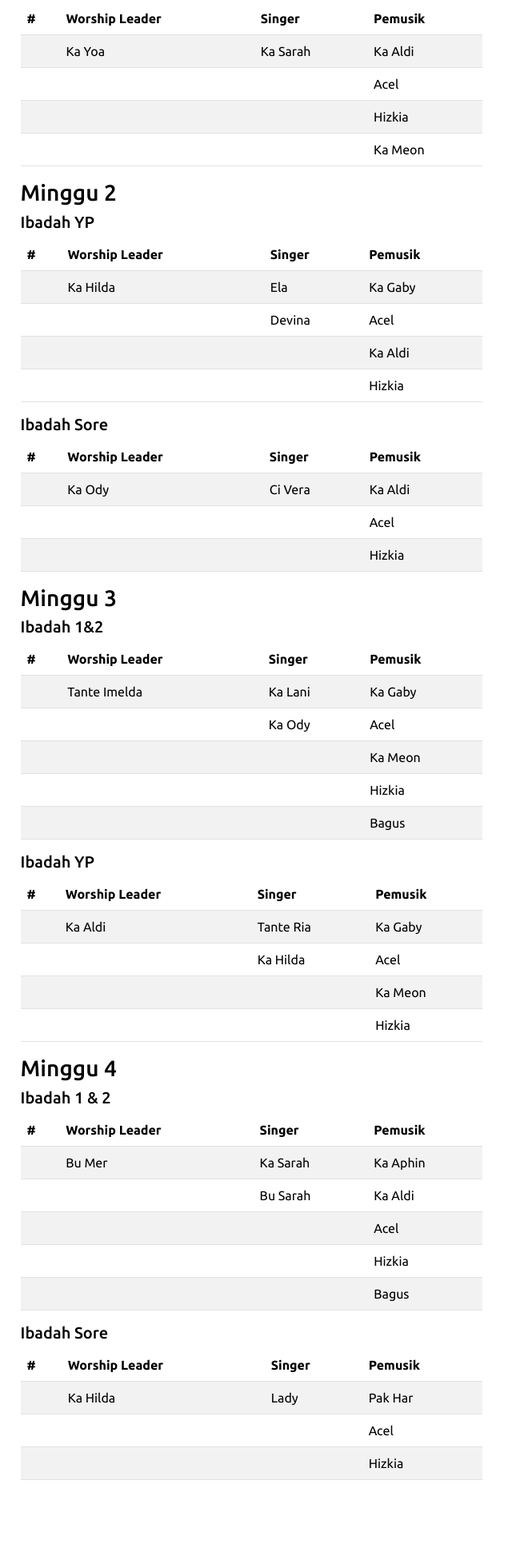
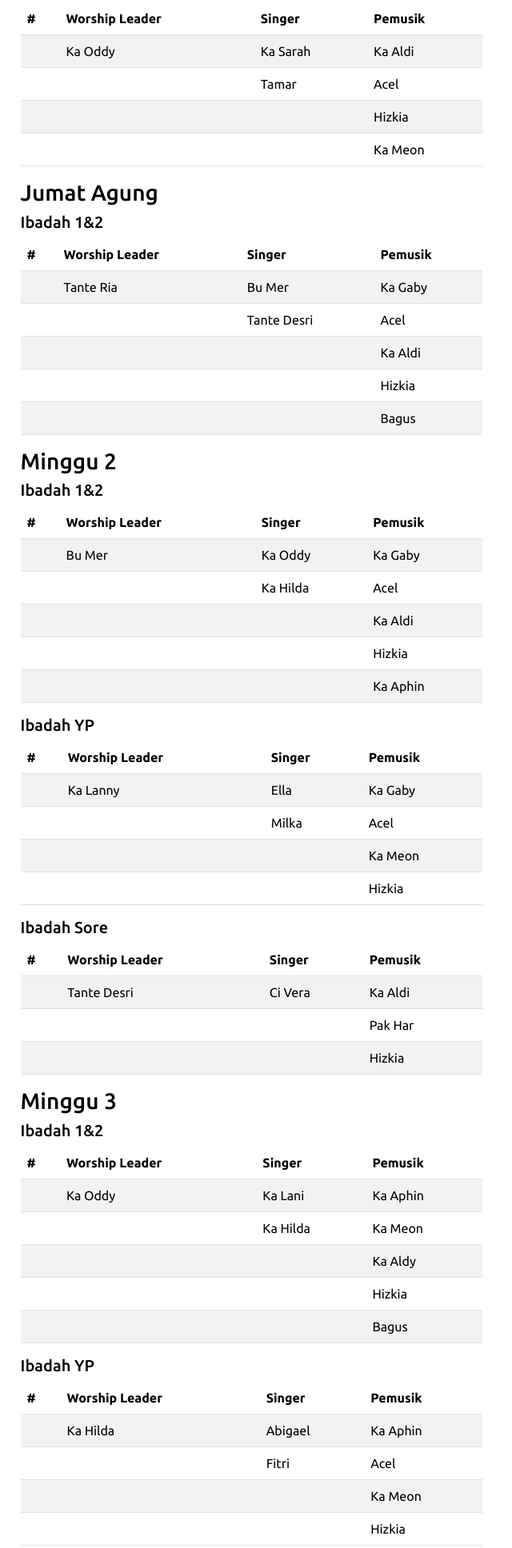
Before and after one commit to HizkiaHarianja/jadwal-imus, a plain HTML site: page index.html in a window 1280 px wide. Shown: the part 545-2481 px from the top of the page at 80% size, without its empty margins (0-640 px from the left). Before the commit the page ends 2396 px from the top, so only its background shows below. Drawn offline with nearby package versions, Linux system fonts and the light colour scheme; a script that the page names is missing.

Commit message:
update jadwal bulan april

```diff
--- a/index.html
+++ b/index.html
@@ -43,14 +43,14 @@
                 <tbody>
                   <tr>
                     <th scope="row"></th>
-                    <td>Tante Desri</td>
+                    <td>Tante Imelda</td>
                     <td>Tante Kris</td>
                     <td>Pak Har</td>
                   </tr>
                   <tr>
                     <th scope="row"></th>
                     <td></td>
-                    <td>Ka Yoa</td>
+                    <td>Tante Martha</td>
                     <td>Acel</td>
                   </tr>
                   <tr>
@@ -90,14 +90,14 @@
                 <tbody>
                   <tr>
                     <th scope="row"></th>
-                    <td>Ka Yoa</td>
+                    <td>Ka Oddy</td>
                     <td>Ka Sarah</td>
                     <td>Ka Aldi</td>
                   </tr>
                   <tr>
                     <th scope="row"></th>
                     <td></td>
-                    <td></td>
+                    <td>Tamar</td>
                     <td>Acel</td>
                   </tr>
                   <tr>
@@ -116,7 +116,226 @@
               </table>
             </div>
           </div>
+          <h3>Jumat Agung</h3>
+          <h5>Ibadah 1&2</h5>
+          <div class="bd-example-snippet bd-code-snippet">
+            <div class="bd-example">
+              <table class="table table-striped">
+                <thead>
+                  <tr>
+                    <th scope="col">#</th>
+                    <th scope="col">Worship Leader</th>
+                    <th scope="col">Singer</th>
+                    <th scope="col">Pemusik</th>
+                  </tr>
+                </thead>
+                <tbody>
+                  <tr>
+                    <th scope="row"></th>
+                    <td>Tante Ria</td>
+                    <td>Bu Mer</td>
+                    <td>Ka Gaby</td>
+                  </tr>
+                  <tr>
+                    <th scope="row"></th>
+                    <td></td>
+                    <td>Tante Desri</td>
+                    <td>Acel</td>
+                  </tr>
+                  <tr>
+                    <th scope="row"></th>
+                    <td></td>
+                    <td></td>
+                    <td>Ka Aldi</td>
+                  </tr>
+                  <tr>
+                    <th scope="row"></th>
+                    <td></td>
+                    <td></td>
+                    <td>Hizkia</td>
+                  </tr>
+                  <tr>
+                    <th scope="row"></th>
+                    <td></td>
+                    <td></td>
+                    <td>Bagus</td>
+                  </tr>
+                </tbody>
+              </table>
+            </div>
+          </div>
           <h3>Minggu 2</h3>
+          <h5>Ibadah 1&2</h5>
+          <div class="bd-example-snippet bd-code-snippet">
+            <div class="bd-example">
+              <table class="table table-striped">
+                <thead>
+                  <tr>
+                    <th scope="col">#</th>
+                    <th scope="col">Worship Leader</th>
+                    <th scope="col">Singer</th>
+                    <th scope="col">Pemusik</th>
+                  </tr>
+                </thead>
+                <tbody>
+                  <tr>
+                    <th scope="row"></th>
+                    <td>Bu Mer</td>
+                    <td>Ka Oddy</td>
+                    <td>Ka Gaby</td>
+                  </tr>
+                  <tr>
+                    <th scope="row"></th>
+                    <td></td>
+                    <td>Ka Hilda</td>
+                    <td>Acel</td>
+                  </tr>
+                  <tr>
+                    <th scope="row"></th>
+                    <td></td>
+                    <td></td>
+                    <td>Ka Aldi</td>
+                  </tr>
+                  <tr>
+                    <th scope="row"></th>
+                    <td></td>
+                    <td></td>
+                    <td>Hizkia</td>
+                  </tr>
+                  <tr>
+                    <th scope="row"></th>
+                    <td></td>
+                    <td></td>
+                    <td>Ka Aphin</td>
+                  </tr>
+                </tbody>
+              </table>
+            </div>
+          </div>
+          <h5>Ibadah YP</h5>
+          <div class="bd-example-snippet bd-code-snippet">
+            <div class="bd-example">
+              <table class="table table-striped">
+                <thead>
+                  <tr>
+                    <th scope="col">#</th>
+                    <th scope="col">Worship Leader</th>
+                    <th scope="col">Singer</th>
+                    <th scope="col">Pemusik</th>
+                  </tr>
+                </thead>
+                <tbody>
+                  <tr>
+                    <th scope="row"></th>
+                    <td>Ka Lanny</td>
+                    <td>Ella</td>
+                    <td>Ka Gaby</td>
+                  </tr>
+                  <tr>
+                    <th scope="row"></th>
+                    <td></td>
+                    <td>Milka</td>
+                    <td>Acel</td>
+                  </tr>
+                  <tr>
+                    <th scope="row"></th>
+                    <td></td>
+                    <td></td>
+                    <td>Ka Meon</td>
+                  </tr>
+                  <tr>
+                    <th scope="row"></th>
+                    <td></td>
+                    <td></td>
+                    <td>Hizkia</td>
+                  </tr>
+                </tbody>
+              </table>
+            </div>
+          </div>
+          <h5>Ibadah Sore</h5>
+          <div class="bd-example-snippet bd-code-snippet">
+            <div class="bd-example">
+              <table class="table table-striped">
+                <thead>
+                  <tr>
+                    <th scope="col">#</th>
+                    <th scope="col">Worship Leader</th>
+                    <th scope="col">Singer</th>
+                    <th scope="col">Pemusik</th>
+                  </tr>
+                </thead>
+                <tbody>
+                  <tr>
+                    <th scope="row"></th>
+                    <td>Tante Desri</td>
+                    <td>Ci Vera</td>
+                    <td>Ka Aldi</td>
+                  </tr>
+                  <tr>
+                    <th scope="row"></th>
+                    <td></td>
+                    <td></td>
+                    <td>Pak Har</td>
+                  </tr>
+                  <tr>
+                    <th scope="row"></th>
+                    <td></td>
+                    <td></td>
+                    <td>Hizkia</td>
+                  </tr>
+                </tbody>
+              </table>
+            </div>
+          </div>
+          <h3>Minggu 3</h3>
+          <h5>Ibadah 1&2</h5>
+          <div class="bd-example-snippet bd-code-snippet">
+            <div class="bd-example">
+              <table class="table table-striped">
+                <thead>
+                  <tr>
+                    <th scope="col">#</th>
+                    <th scope="col">Worship Leader</th>
+                    <th scope="col">Singer</th>
+                    <th scope="col">Pemusik</th>
+                  </tr>
+                </thead>
+                <tbody>
+                  <tr>
+                    <th scope="row"></th>
+                    <td>Ka Oddy</td>
+                    <td>Ka Lani</td>
+                    <td>Ka Aphin</td>
+                  </tr>
+                  <tr>
+                    <th scope="row"></th>
+                    <td></td>
+                    <td>Ka Hilda</td>
+                    <td>Ka Meon</td>
+                  </tr>
+                  <tr>
+                    <th scope="row"></th>
+                    <td></td>
+                    <td></td>
+                    <td>Ka Aldy</td>
+                  </tr>
+                  <tr>
+                    <th scope="row"></th>
+                    <td></td>
+                    <td></td>
+                    <td>Hizkia</td>
+                  </tr>
+                  <tr>
+                    <th scope="row"></th>
+                    <td></td>
+                    <td></td>
+                    <td>Bagus</td>
+                  </tr>
+                </tbody>
+              </table>
+            </div>
+          </div>
           <h5>Ibadah YP</h5>
           <div class="bd-example-snippet bd-code-snippet">
             <div class="bd-example">
@@ -133,131 +352,13 @@
                   <tr>
                     <th scope="row"></th>
                     <td>Ka Hilda</td>
-                    <td>Ela</td>
-                    <td>Ka Gaby</td>
+                    <td>Abigael</td>
+                    <td>Ka Aphin</td>
                   </tr>
                   <tr>
                     <th scope="row"></th>
                     <td></td>
-                    <td>Devina</td>
-                    <td>Acel</td>
-                  </tr>
-                  <tr>
-                    <th scope="row"></th>
-                    <td></td>
-                    <td></td>
-                    <td>Ka Aldi</td>
-                  </tr>
-                  <tr>
-                    <th scope="row"></th>
-                    <td></td>
-                    <td></td>
-                    <td>Hizkia</td>
-                  </tr>
-                </tbody>
-              </table>
-              <h5>Ibadah Sore</h5>
-              <div class="bd-example-snippet bd-code-snippet">
-                <div class="bd-example">
-                  <table class="table table-striped">
-                    <thead>
-                      <tr>
-                        <th scope="col">#</th>
-                        <th scope="col">Worship Leader</th>
-                        <th scope="col">Singer</th>
-                        <th scope="col">Pemusik</th>
-                      </tr>
-                    </thead>
-                    <tbody>
-                      <tr>
-                        <th scope="row"></th>
-                        <td>Ka Ody</td>
-                        <td>Ci Vera</td>
-                        <td>Ka Aldi</td>
-                      </tr>
-                      <tr>
-                        <th scope="row"></th>
-                        <td></td>
-                        <td></td>
-                        <td>Acel</td>
-                      </tr>
-                      <tr>
-                        <th scope="row"></th>
-                        <td></td>
-                        <td></td>
-                        <td>Hizkia</td>
-                      </tr>
-                    </tbody>
-                  </table>
-                  <h3>Minggu 3</h3>
-                  <h5>Ibadah 1&2</h5>
-                  <div class="bd-example-snippet bd-code-snippet">
-                    <div class="bd-example">
-                      <table class="table table-striped">
-                        <thead>
-                          <tr>
-                            <th scope="col">#</th>
-                            <th scope="col">Worship Leader</th>
-                            <th scope="col">Singer</th>
-                            <th scope="col">Pemusik</th>
-                          </tr>
-                        </thead>
-                        <tbody>
-                          <tr>
-                            <th scope="row"></th>
-                            <td>Tante Imelda</td>
-                            <td>Ka Lani</td>
-                            <td>Ka Gaby</td>
-                          </tr>
-                          <tr>
-                            <th scope="row"></th>
-                            <td></td>
-                            <td>Ka Ody</td>
-                            <td>Acel</td>
-                          </tr>
-                          <tr>
-                            <th scope="row"></th>
-                            <td></td>
-                            <td></td>
-                            <td>Ka Meon</td>
-                          </tr>
-                          <tr>
-                            <th scope="row"></th>
-                            <td></td>
-                            <td></td>
-                            <td>Hizkia</td>
-                          </tr>
-                          <tr>
-                            <th scope="row"></th>
-                            <td></td>
-                            <td></td>
-                            <td>Bagus</td>
-                          </tr>
-                        </tbody>
-                      </table>
-                      <h5>Ibadah YP</h5>
-                      <div class="bd-example-snippet bd-code-snippet">
-                        <div class="bd-example">
-                          <table class="table table-striped">
-                            <thead>
-                              <tr>
-                                <th scope="col">#</th>
-                                <th scope="col">Worship Leader</th>
-                                <th scope="col">Singer</th>
-                                <th scope="col">Pemusik</th>
-                              </tr>
-                            </thead>
-                            <tbody>
-                              <tr>
-                                <th scope="row"></th>
-                                <td>Ka Aldi</td>
-                                <td>Tante Ria</td>
-                                <td>Ka Gaby</td>
-                              </tr>
-                              <tr>
-                                <th scope="row"></th>
-                                <td></td>
-                                <td>Ka Hilda</td>
+                    <td>Fitri</td>
                     <td>Acel</td>
                   </tr>
                   <tr>
@@ -274,6 +375,8 @@
                   </tr>
                 </tbody>
               </table>
+            </div>
+          </div>
           <h3>Minggu 4</h3>
           <h5>Ibadah 1 & 2</h5>
           <div class="bd-example-snippet bd-code-snippet">
@@ -290,15 +393,15 @@
                 <tbody>
                   <tr>
                     <th scope="row"></th>
-                                    <td>Bu Mer</td>
-                                    <td>Ka Sarah</td>
-                                    <td>Ka Aphin</td>
+                    <td>Tante Desri</td>
+                    <td>Bu Sarah</td>
+                    <td>Ka Gaby</td>
                   </tr>
                   <tr>
                     <th scope="row"></th>
                     <td></td>
-                                    <td>Bu Sarah</td>
-                                    <td>Ka Aldi</td>
+                    <td>Lady</td>
+                    <td>Ka Meon</td>
                   </tr>
                   <tr>
                     <th scope="row"></th>
@@ -322,7 +425,7 @@
               </table>
             </div>
           </div>
-                          <h5>Ibadah Sore</h5>
+          <h5>Ibadah YP</h5>
           <div class="bd-example-snippet bd-code-snippet">
             <div class="bd-example">
               <table class="table table-striped">
@@ -337,15 +440,116 @@
                 <tbody>
                   <tr>
                     <th scope="row"></th>
-                                    <td>Ka Hilda</td>
                     <td>Lady</td>
-                                    <td>Pak Har</td>
+                    <td>Ribka</td>
+                    <td>Ka Aldy</td>
+                  </tr>
+                  <tr>
+                    <th scope="row"></th>
+                    <td></td>
+                    <td>Rohima</td>
+                    <td>Ka Meon</td>
+                  </tr>
+                  <tr>
+                    <th scope="row"></th>
+                    <td></td>
+                    <td></td>
+                    <td>Hizkia</td>
+                  </tr>
+                  <tr>
+                    <th scope="row"></th>
+                    <td></td>
+                    <td></td>
+                    <td>Mahlon</td>
+                  </tr>
+                </tbody>
+              </table>
+            </div>
+          </div>
+          <h3>Minggu 5</h3>
+          <h5>Ibadah 1 & 2</h5>
+          <div class="bd-example-snippet bd-code-snippet">
+            <div class="bd-example">
+              <table class="table table-striped">
+                <thead>
+                  <tr>
+                    <th scope="col">#</th>
+                    <th scope="col">Worship Leader</th>
+                    <th scope="col">Singer</th>
+                    <th scope="col">Pemusik</th>
+                  </tr>
+                </thead>
+                <tbody>
+                  <tr>
+                    <th scope="row"></th>
+                    <td>Tante Ria</td>
+                    <td>Bu Sarah</td>
+                    <td>Ka Gaby</td>
+                  </tr>
+                  <tr>
+                    <th scope="row"></th>
+                    <td></td>
+                    <td>Ka Yoa</td>
+                    <td>Ka Aldy</td>
+                  </tr>
+                  <tr>
+                    <th scope="row"></th>
+                    <td></td>
+                    <td></td>
+                    <td>Ka Meon</td>
                   </tr>
                   <tr>
                     <th scope="row"></th>
                     <td></td>
                     <td></td>
                     <td>Acel</td>
+                  </tr>
+                  <tr>
+                    <th scope="row"></th>
+                    <td></td>
+                    <td></td>
+                    <td>Hizkia</td>
+                  </tr>
+                  <tr>
+                    <th scope="row"></th>
+                    <td></td>
+                    <td></td>
+                    <td>Bagus</td>
+                  </tr>
+                </tbody>
+              </table>
+            </div>
+          </div>
+          <h5>Ibadah YP</h5>
+          <div class="bd-example-snippet bd-code-snippet">
+            <div class="bd-example">
+              <table class="table table-striped">
+                <thead>
+                  <tr>
+                    <th scope="col">#</th>
+                    <th scope="col">Worship Leader</th>
+                    <th scope="col">Singer</th>
+                    <th scope="col">Pemusik</th>
+                  </tr>
+                </thead>
+                <tbody>
+                  <tr>
+                    <th scope="row"></th>
+                    <td>Ka Sarah</td>
+                    <td>Lady</td>
+                    <td>Ka Gaby</td>
+                  </tr>
+                  <tr>
+                    <th scope="row"></th>
+                    <td></td>
+                    <td>Devina</td>
+                    <td>Ka Aldy</td>
+                  </tr>
+                  <tr>
+                    <th scope="row"></th>
+                    <td></td>
+                    <td></td>
+                    <td>Ka Meon</td>
                   </tr>
                   <tr>
                     <th scope="row"></th>
```
Lines whose indentation alone changed are shown as unchanged.
